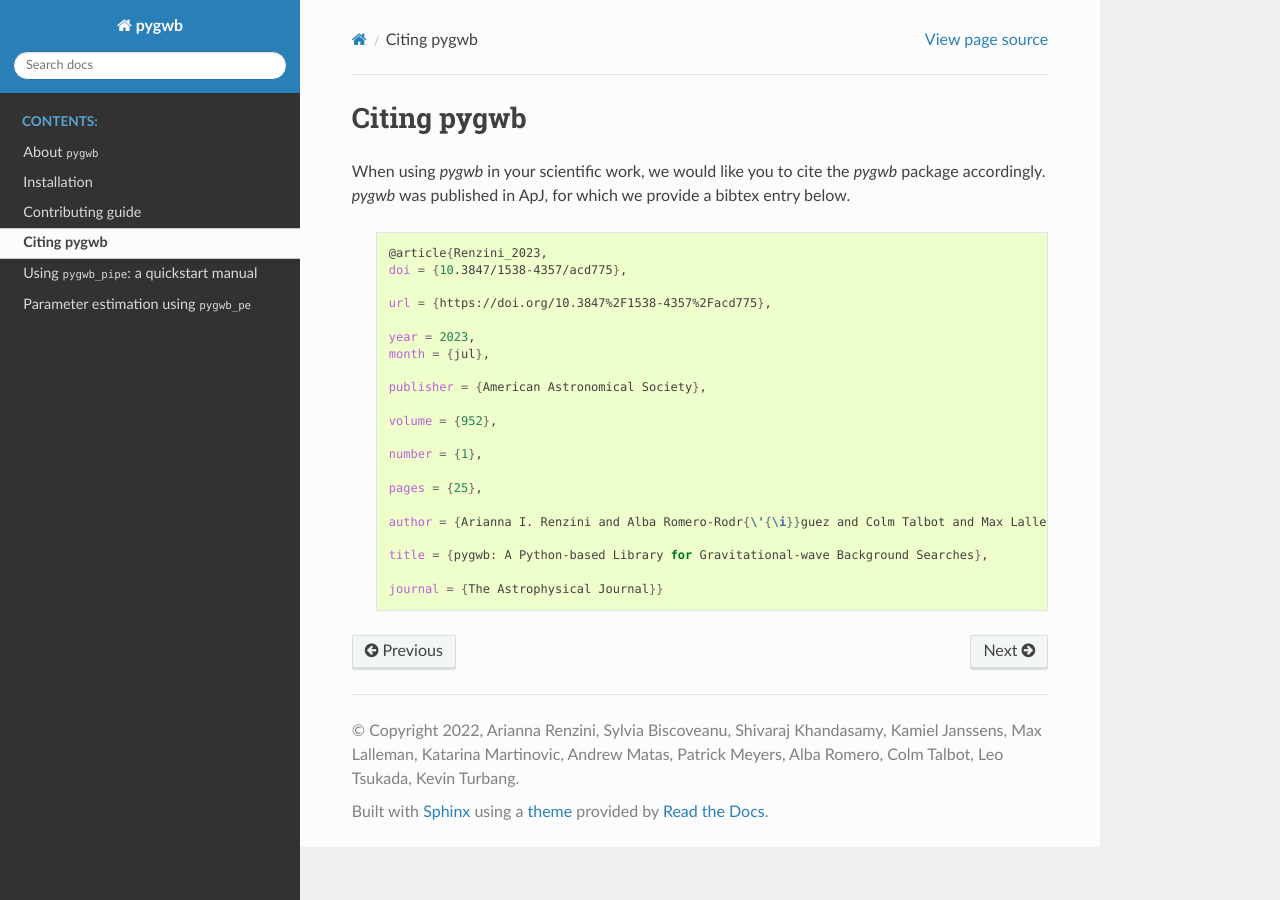
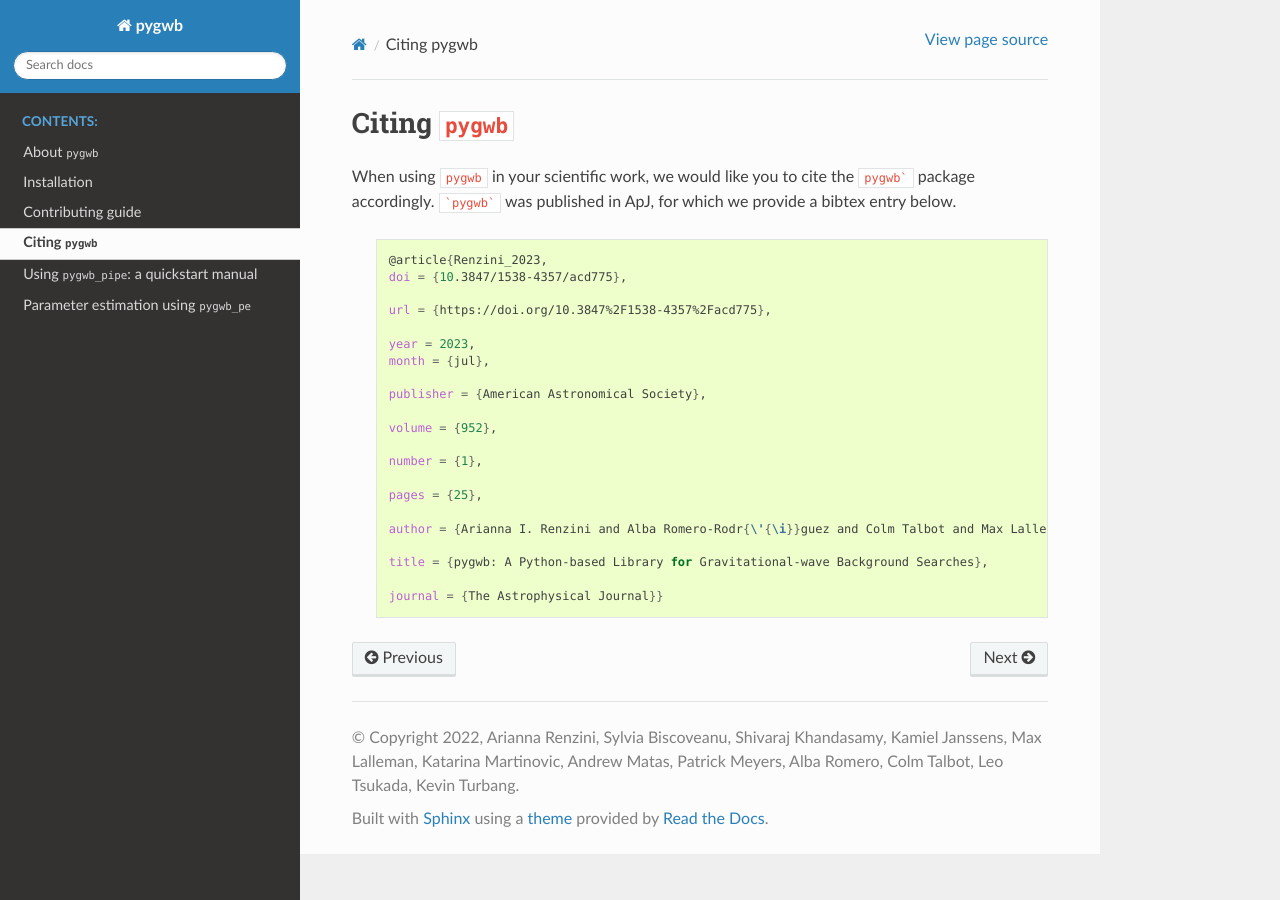
Before and after one commit to a-renzini/pygwb, a Sphinx documentation site: the page built from docs/citing.rst, in a window 1280 px wide. Built offline with Sphinx 7.4.7 and the Read the Docs theme 2.0.0, drawn with Linux system fonts in a browser that asks for light colours; pages that are not in the unit, such as notebooks, are missing from menus; the version number could not be read and is left out.

Commit message:
Fixing citation typo

````diff
--- a/docs/citing.rst
+++ b/docs/citing.rst
@@ -1,8 +1,8 @@
-============
-Citing pygwb
-============
+================
+Citing ``pygwb``
+================
 
-When using `pygwb` in your scientific work, we would like you to cite the `pygwb` package accordingly. `pygwb` was published in ApJ, for which we provide a bibtex entry below.
+When using ``pygwb`` in your scientific work, we would like you to cite the ``pygwb``` package accordingly. ```pygwb``` was published in ApJ, for which we provide a bibtex entry below.
 
   .. code-block:: bash
 
````
